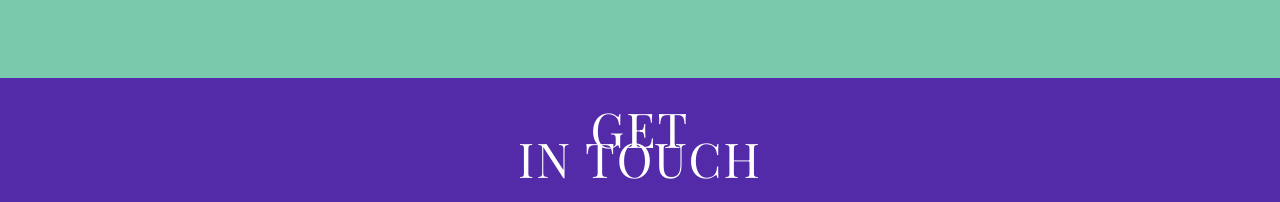
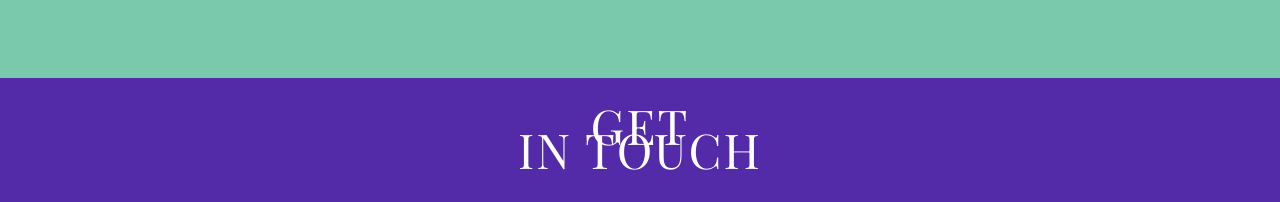
Before and after one commit to zeny11-11/jmorales, a Jekyll site: the page built from index.html, in a window 1280 px wide. Shown: the part 3179-3381 px from the top of the page. Built offline with Jekyll 4.4.1, drawn with Linux system fonts in a browser that asks for light colours; nearby versions of some CDN libraries; Markdown is read by kramdown in place of the engine named in the settings.

Commit message:
Update stylesheet.css

```diff
--- a/css/stylesheet.css
+++ b/css/stylesheet.css
@@ -507,6 +507,8 @@
 	color:#ffffff;
 	font-family: 'Playfair Display', serif;
 	font-size:3rem;
+	line-height:1.5rem;
+	text-align: left;
 
 }
 
```
